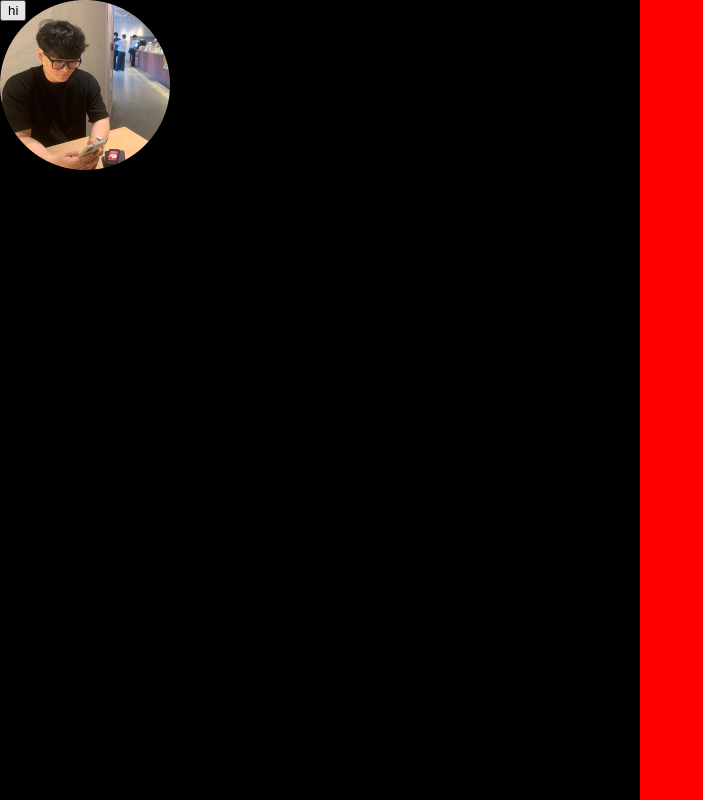
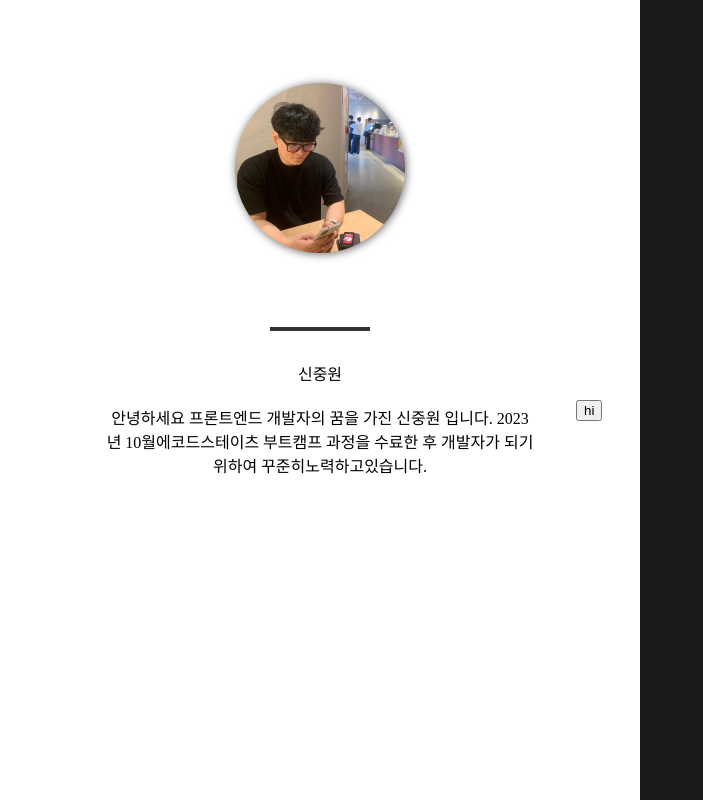
Before and after one commit to sinjw/PortFolio, a React (Vite) app in the folder port/: page / in a window 1280 px wide. Shown: the whole page, without its empty margins (0-703 px from the left). Built offline with nearby package versions, Linux system fonts and the light colour scheme.

Commit message:
[feat]첫번째 화면 레이아웃 및 기능 완성

```diff
--- a/port/src/components/mainComponent.tsx
+++ b/port/src/components/mainComponent.tsx
@@ -1,9 +1,13 @@
-import { styled } from "styled-components";
-import FirstPage from "./mainfirstpage";
+import FirstPage from "./mainfirstpage/firstScreen";
 import Intro from "./introPage/intro";
+import styled, { css } from "styled-components";
+import { useSelector } from "react-redux";
+import { RootState } from "./../store/config";
 const Main = () => {
+  const isClicked = useSelector((state: RootState) => state.button.isClicked);
+
   return (
-    <MainContainer>
+    <MainContainer isClicked={isClicked}>
       <FirstPage />
       <Intro />
     </MainContainer>
@@ -11,8 +15,18 @@ const Main = () => {
 };
 
 export default Main;
-const MainContainer = styled.div`
+
+const MainContainer = styled.div<{ isClicked: boolean }>`
+  /* 공통 스타일 설정 */
   width: 100%;
   height: 100vh;
   overflow: hidden;
+  /* isClicked 값에 따른 동적 스타일 설정 */
+  ${(props) =>
+    props.isClicked &&
+    css`
+      overflow: visible;
+
+      /* 다른 원하는 스타일 설정 추가 가능 */
+    `}
 `;
--- a/port/src/components/mainfirstpage/LeftScreen.tsx
+++ b/port/src/components/mainfirstpage/LeftScreen.tsx
@@ -1,21 +1,73 @@
 import ProFile from "../../assets/ProfileImage.png";
-import { styled } from "styled-components";
+import { styled, css } from "styled-components";
+import { useSelector } from "react-redux";
+import { RootState } from "./../../store/config";
 const LeftScreen = () => {
+  const isClicked = useSelector((state: RootState) => state.button.isClicked);
+  //버튼상태구독
+
   return (
-    <LeftScreenContainer>
+    <LeftScreenContainer isClicked={isClicked}>
       <ProFileImg src={ProFile} />
+      <PtagContainer>
+        <Ptag1>신중원</Ptag1>
+      </PtagContainer>
+      <PtagContainer>
+        <Ptag2>{LeftSCtext.board}</Ptag2>
+      </PtagContainer>
     </LeftScreenContainer>
   );
 };
 export default LeftScreen;
-const LeftScreenContainer = styled.div`
+
+const LeftSCtext = {
+  board:
+    " 안녕하세요 프론트엔드 개발자의 꿈을 가진 신중원 입니다. 2023년 10월에코드스테이츠 부트캠프 과정을 수료한 후 개발자가 되기위하여 꾸준히노력하고있습니다.",
+};
+
+const LeftScreenContainer = styled.div<{ isClicked: boolean }>`
   position: absolute;
-  background: black;
+  background: white;
   width: 50%;
   height: 100%;
+  left: 0;
+  text-align: center;
+
   z-index: 1;
+  ${(props) =>
+    props.isClicked &&
+    css`
+      transform: translateX(-100%);
+      transition: all 0.4s;
+    `}
 `;
 const ProFileImg = styled.img`
   width: 170px;
   height: 170px;
+  margin-top: 13%;
+
+  filter: drop-shadow(1px 1px 4px rgba(0, 0, 0, 0.6));
 `;
+
+const Ptag1 = styled.p`
+  width: 100px;
+  margin-top: 50px;
+
+  &::before {
+    content: "";
+    display: block;
+    margin-bottom: 30px;
+    width: 100px;
+    height: 4px;
+    background-color: #333;
+  }
+`;
+const Ptag2 = styled.p`
+  max-width: 430px;
+`;
+const PtagContainer = styled.div`
+  width: 100%;
+  display: flex;
+  justify-content: space-around;
+  margin-top: 20px;
+`;
--- a/port/src/components/mainfirstpage/RightScreen.tsx
+++ b/port/src/components/mainfirstpage/RightScreen.tsx
@@ -1,13 +1,26 @@
-import { styled } from "styled-components";
+import { styled, css } from "styled-components";
+import { useSelector } from "react-redux";
+import { RootState } from "./../../store/config";
+
 const RightScreen = () => {
-  return <RightScreenContainer></RightScreenContainer>;
+  const isClicked = useSelector((state: RootState) => state.button.isClicked);
+  //버튼상태구독
+  return <RightScreenContainer isClicked={isClicked}></RightScreenContainer>;
 };
 export default RightScreen;
-const RightScreenContainer = styled.div`
+
+const RightScreenContainer = styled.div<{ isClicked: boolean }>`
   position: absolute;
-  background: red;
+  background: #1b1b1e;
   width: 50%;
   height: 100%;
   right: 0;
+
   z-index: 1;
+  ${(props) =>
+    props.isClicked &&
+    css`
+      transform: translateX(100%);
+      transition: all 0.4s;
+    `}
 `;
--- /dev/null
+++ b/port/src/components/mainfirstpage/firstScreen.tsx
@@ -0,0 +1,39 @@
+import LeftScreen from "./LeftScreen";
+import RightScreen from "./RightScreen";
+import { useDispatch, useSelector } from "react-redux";
+import { clickButton } from "../reducer/buttonClick-reducer";
+import { RootState } from "../../store/config";
+import styled, { css } from "styled-components";
+
+const FirstPage = () => {
+  const dispatch = useDispatch();
+  const isClicked = useSelector((state: RootState) => state.button.isClicked);
+  const setClick = () => {
+    dispatch(clickButton());
+    console.log(isClicked);
+  };
+  return (
+    <>
+      <RightScreen></RightScreen>
+      <LeftScreen></LeftScreen>
+      <MainButtonStyle onClick={setClick} isClicked={isClicked}>
+        hi
+      </MainButtonStyle>
+    </>
+  );
+};
+
+export default FirstPage;
+
+const MainButtonStyle = styled.button<{ isClicked: boolean }>`
+  position: absolute;
+  left: 45%;
+  top: 50%;
+  z-index: 80;
+  ${(props) =>
+    props.isClicked &&
+    css`
+      display: none;
+      /* 다른 원하는 스타일 설정 추가 가능 */
+    `}
+`;
--- a/port/src/components/mainfirstpage/index.tsx
+++ /dev/null
@@ -1,29 +0,0 @@
-import LeftScreen from "./LeftScreen";
-import RightScreen from "./RightScreen";
-import { useDispatch, useSelector } from "react-redux";
-import { mainButton } from "./../reducer/buttonClick-reducer";
-import { RootState } from "../../store/config";
-
-const FirstPage = () => {
-  const dispatch = useDispatch();
-  const isButtonClicked = useSelector(
-    (state: RootState) => state.buttonClicked
-  );
-  const handleButtonClick = () => {
-    dispatch(mainButton(true));
-  };
-  return (
-    <div>
-      <LeftScreen></LeftScreen>
-      <RightScreen></RightScreen>
-      <button
-        onClick={handleButtonClick}
-        style={{ zIndex: 10, position: "absolute" }}
-      >
-        hi
-      </button>
-    </div>
-  );
-};
-
-export default FirstPage;
--- a/port/src/components/reducer/buttonClick-reducer.ts
+++ b/port/src/components/reducer/buttonClick-reducer.ts
@@ -1,16 +1,22 @@
 import { createSlice } from "@reduxjs/toolkit";
 
-const initialState: boolean = false;
+interface ButtonState {
+  isClicked: boolean;
+}
 
-const bottonSlice = createSlice({
-  name: "buttonClicked",
-  initialState: initialState,
+const initialState: ButtonState = {
+  isClicked: false,
+};
+
+const buttonSlice = createSlice({
+  name: "button",
+  initialState,
   reducers: {
-    mainButton: (state: boolean, action) => {
-      state = action.payload;
+    clickButton: (state) => {
+      state.isClicked = true;
     },
   },
 });
 
-export const { mainButton } = bottonSlice.actions;
-export const mainButtonReducer = bottonSlice.reducer;
+export const { clickButton } = buttonSlice.actions;
+export default buttonSlice.reducer;
--- a/port/src/index.css
+++ b/port/src/index.css
@@ -1,3 +1,4 @@
 * {
   margin: 0;
+  overflow-x: hidden;
 }
--- a/port/src/store/config.ts
+++ b/port/src/store/config.ts
@@ -1,11 +1,12 @@
 import { configureStore } from "@reduxjs/toolkit";
-import { mainButtonReducer } from "../components/reducer/buttonClick-reducer";
+import buttonSlice from "../components/reducer/buttonClick-reducer";
 
 const store = configureStore({
   reducer: {
-    mainButton: mainButtonReducer,
+    button: buttonSlice,
   },
 });
 
 export default store;
 export type RootState = ReturnType<typeof store.getState>;
+export type AppDispatch = typeof store.dispatch;
```
